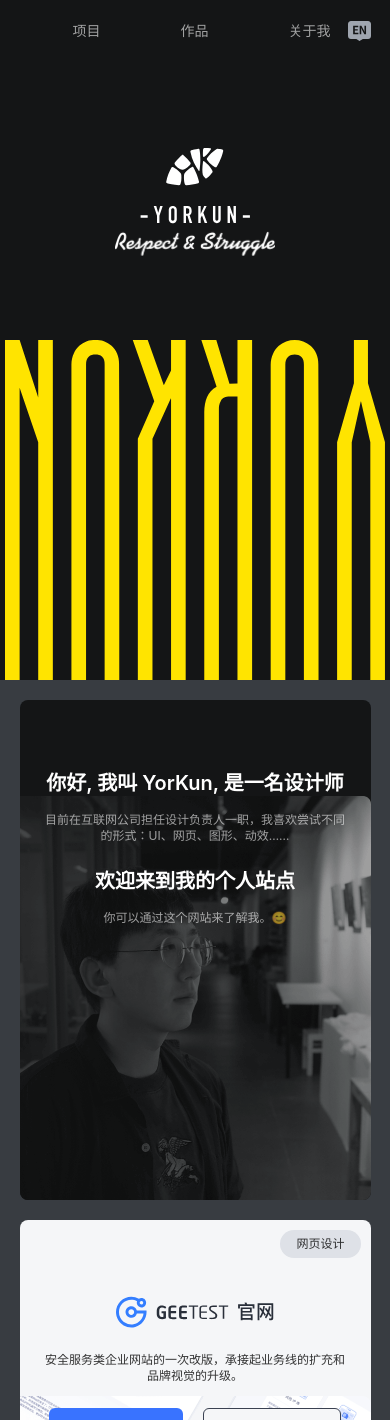
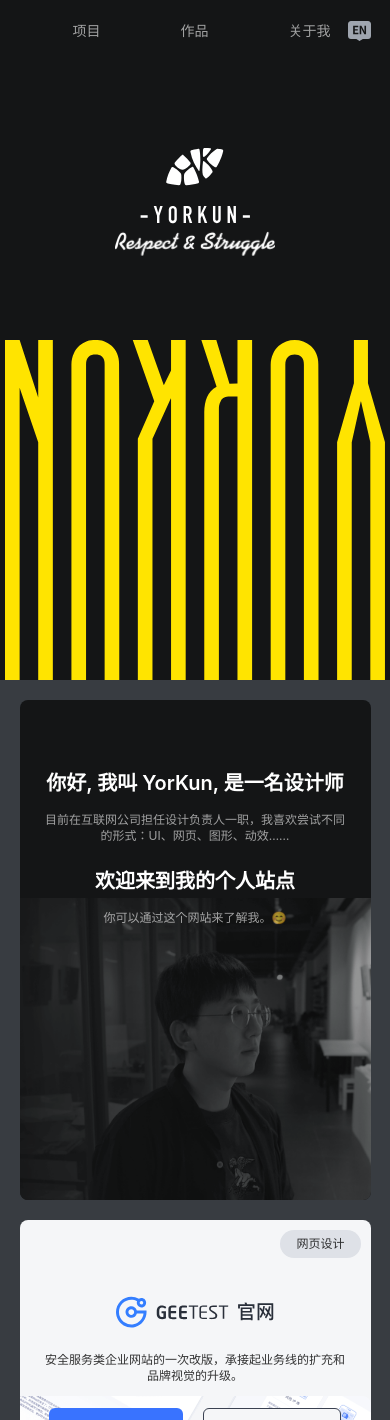
Before and after one commit to yancymin/yorkun.com, a Vue app: page / in a window 390 px wide. Shown: the top 1420 px of the page. Built offline with nearby package versions, Linux system fonts and the light colour scheme.

Commit message:
Update mobile.scss

```diff
--- a/src/style/mobile.scss
+++ b/src/style/mobile.scss
@@ -44,7 +44,11 @@
 
                     .img-area {
                         bottom: -20px;
-                        right: 0;
+                        right: -20px;
+
+                        img {
+                            height: 320px;
+                        }
 
                         &::after {
                             position: absolute;
@@ -54,7 +58,7 @@
                             display: block;
                             width: 120%;
                             height: 160px;
-                            background-image: linear-gradient(bottom, transparent 0%, transparent 50%, rgba(20, 21, 22, 1) 100%);
+                            background-image: linear-gradient(bottom, rgba(20, 21, 22, 0)  0%, rgba(20, 21, 22, 1) 100%);
                         }
                     }
                 }
@@ -94,7 +98,7 @@
                             display: block;
                             width: 120%;
                             height: 160px;
-                            background-image: linear-gradient(bottom, transparent 0%, transparent 50%, rgba(245, 246, 248, 1) 100%);
+                            background-image: linear-gradient(bottom, rgba(245, 246, 248, 0)  0%,  rgba(245, 246, 248, 1) 100%);
                         }
                     }
                 }
@@ -174,7 +178,7 @@
                             display: block;
                             width: 120%;
                             height: 160px;
-                            background-image: linear-gradient(bottom, transparent 0%, transparent 50%, rgba(245, 246, 248, 1) 100%);
+                            background-image: linear-gradient(bottom, rgba(245, 246, 248, 0)  0%,  rgba(245, 246, 248, 1) 100%);
                         }
                     }
                 }
```
